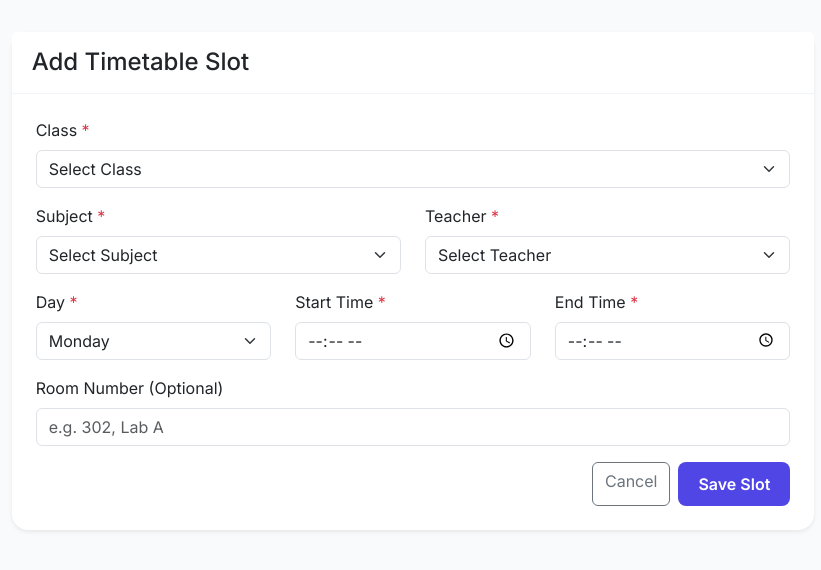
After one commit to emomo81/school_management_system, a PHP site: template views/timetables/create.php in a window 1280 px wide. The commit adds this page. Shown: the top 570 px of the page, without its empty margins (227-1048 px from the left). Run offline with PHP 8.4, Linux system fonts and the light colour scheme; the template is opened without the code that fills it, so the values that code supplies are empty; some libraries are stand-ins or nearby versions.

Commit message:
feat: introduce timetable management module with create and index views.

```diff
--- a/views/layouts/main.php
+++ b/views/layouts/main.php
@@ -63,6 +63,12 @@
                             </a>
                         </li>
                         <li class="nav-item">
+                            <a href="<?= $base_url ?>/timetables"
+                                class="<?= str_contains($_SERVER['REQUEST_URI'], 'timetables') ? 'active' : '' ?>">
+                                <i class="fas fa-calendar-week"></i> Timetable
+                            </a>
+                        </li>
+                        <li class="nav-item">
                             <a href="<?= $base_url ?>/attendance"
                                 class="<?= str_contains($_SERVER['REQUEST_URI'], 'attendance') ? 'active' : '' ?>">
                                 <i class="fas fa-calendar-check"></i> Attendance
@@ -110,6 +116,12 @@
                     <?php endif; ?>
 
                     <?php if ($_SESSION['user']['role'] === 'student'): ?>
+                        <li class="nav-item">
+                            <a href="<?= $base_url ?>/timetables"
+                                class="<?= str_contains($_SERVER['REQUEST_URI'], 'timetables') ? 'active' : '' ?>">
+                                <i class="fas fa-calendar-week"></i> My Timetable
+                            </a>
+                        </li>
                         <li class="nav-item">
                             <a href="<?= $base_url ?>/students/report"
                                 class="<?= str_contains($_SERVER['REQUEST_URI'], 'report') ? 'active' : '' ?>">
--- /dev/null
+++ b/views/timetables/create.php
@@ -0,0 +1,81 @@
+<div class="row justify-content-center">
+    <div class="col-md-8">
+        <div class="card shadow-sm border-0">
+            <div class="card-header bg-white py-3">
+                <h4 class="mb-0">Add Timetable Slot</h4>
+            </div>
+            <div class="card-body p-4">
+                <form action="<?= $base_url ?>/timetables/store" method="POST">
+
+                    <div class="mb-3">
+                        <label class="form-label">Class <span class="text-danger">*</span></label>
+                        <select name="class_id" class="form-select" required>
+                            <option value="">Select Class</option>
+                            <?php foreach ($classes as $class): ?>
+                                <option value="<?= $class['id'] ?>">
+                                    <?= htmlspecialchars($class['name']) ?>
+                                    <?= !empty($class['department_name']) ? '(' . htmlspecialchars($class['department_name']) . ')' : '' ?>
+                                </option>
+                            <?php endforeach; ?>
+                        </select>
+                    </div>
+
+                    <div class="row">
+                        <div class="col-md-6 mb-3">
+                            <label class="form-label">Subject <span class="text-danger">*</span></label>
+                            <select name="subject_id" class="form-select" required>
+                                <option value="">Select Subject</option>
+                                <?php foreach ($subjects as $subject): ?>
+                                    <option value="<?= $subject['id'] ?>"><?= htmlspecialchars($subject['name']) ?>
+                                        (<?= htmlspecialchars($subject['code']) ?>)</option>
+                                <?php endforeach; ?>
+                            </select>
+                        </div>
+                        <div class="col-md-6 mb-3">
+                            <label class="form-label">Teacher <span class="text-danger">*</span></label>
+                            <select name="teacher_id" class="form-select" required>
+                                <option value="">Select Teacher</option>
+                                <?php foreach ($teachers as $teacher): ?>
+                                    <option value="<?= $teacher['id'] ?>"><?= htmlspecialchars($teacher['name']) ?></option>
+                                <?php endforeach; ?>
+                            </select>
+                        </div>
+                    </div>
+
+                    <div class="row">
+                        <div class="col-md-4 mb-3">
+                            <label class="form-label">Day <span class="text-danger">*</span></label>
+                            <select name="day_of_week" class="form-select" required>
+                                <option value="Monday">Monday</option>
+                                <option value="Tuesday">Tuesday</option>
+                                <option value="Wednesday">Wednesday</option>
+                                <option value="Thursday">Thursday</option>
+                                <option value="Friday">Friday</option>
+                                <option value="Saturday">Saturday</option>
+                                <option value="Sunday">Sunday</option>
+                            </select>
+                        </div>
+                        <div class="col-md-4 mb-3">
+                            <label class="form-label">Start Time <span class="text-danger">*</span></label>
+                            <input type="time" name="start_time" class="form-control" required>
+                        </div>
+                        <div class="col-md-4 mb-3">
+                            <label class="form-label">End Time <span class="text-danger">*</span></label>
+                            <input type="time" name="end_time" class="form-control" required>
+                        </div>
+                    </div>
+
+                    <div class="mb-3">
+                        <label class="form-label">Room Number (Optional)</label>
+                        <input type="text" name="room_number" class="form-control" placeholder="e.g. 302, Lab A">
+                    </div>
+
+                    <div class="d-flex justify-content-end gap-2">
+                        <a href="<?= $base_url ?>/timetables" class="btn btn-outline-secondary">Cancel</a>
+                        <button type="submit" class="btn btn-primary">Save Slot</button>
+                    </div>
+                </form>
+            </div>
+        </div>
+    </div>
+</div>
```
Also changed, not shown: public/index.php (+7 -0 lines), views/timetables/index.php (added, +130 -0 lines).
